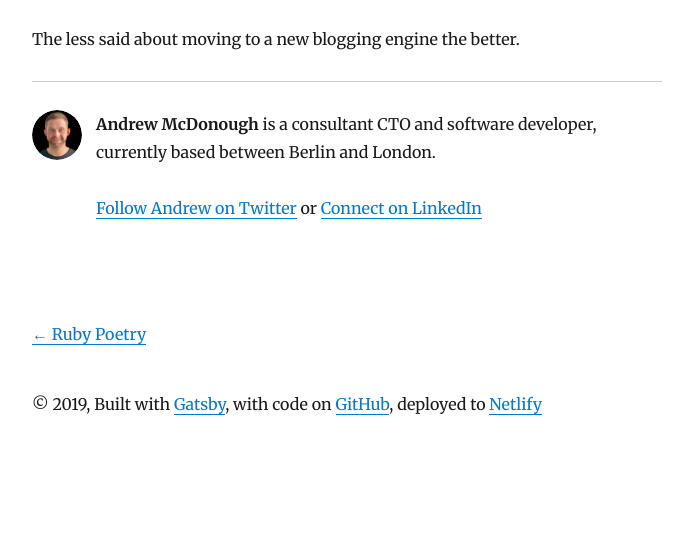
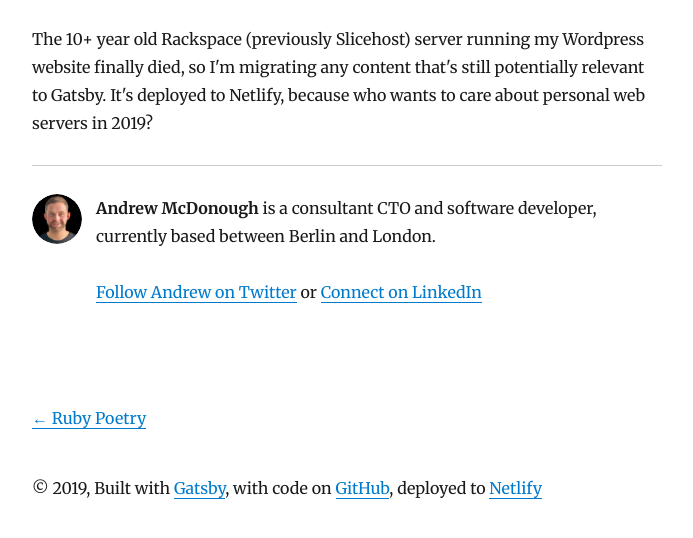
Before and after one commit to andrewmcdonough/andrewmcdonough.com, a Gatsby site: page /hello-world/ in a window 1280 px wide. Shown: the part 198-736 px from the top of the page, without its empty margins (293-986 px from the left). Built offline with nearby package versions, Linux system fonts and the light colour scheme; Gatsby itself is replaced by a stand-in of ours; some packages are replaced by stand-ins of ours.

Commit message:
Add information to initial post about Wordpress dying

```diff
--- a/content/blog/hello-world/index.md
+++ b/content/blog/hello-world/index.md
@@ -3,4 +3,4 @@ title: Hello Gatsby
 date: '2019-01-26T17:12:03.284Z'
 ---
 
-The less said about moving to a new blogging engine the better.
+The 10+ year old Rackspace (previously Slicehost) server running my Wordpress website finally died, so I'm migrating any content that's still potentially relevant to Gatsby. It's deployed to Netlify, because who wants to care about personal web servers in 2019?
```
